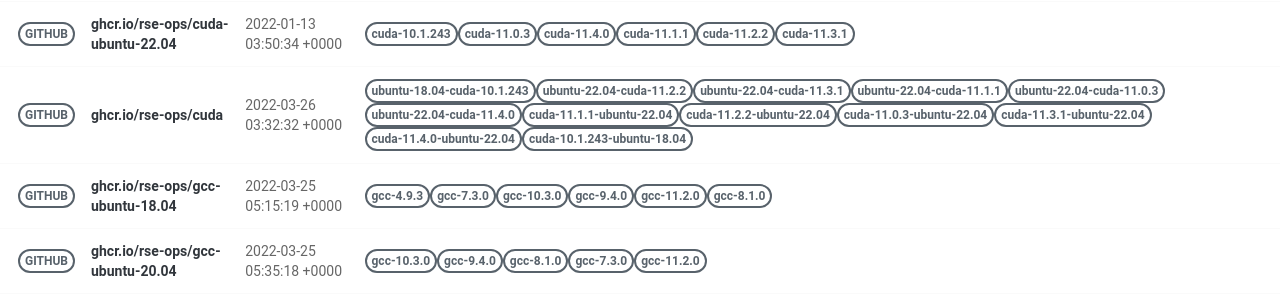
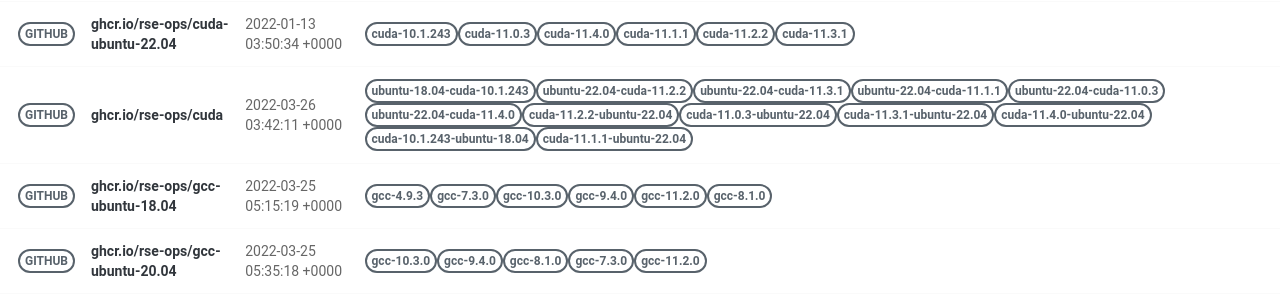
Before and after one commit to rse-ops/docker-images, a Jekyll site: the page built from pages/index.md, in a window 1280 px wide. Shown: the part 428-728 px from the top of the page. Built offline with Jekyll 4.4.1, drawn with Linux system fonts in a browser that asks for light colours; nearby versions of some CDN libraries.

Commit message:
Automated push to update library 2022-03-26

```diff
--- a/_library/ghcr.io-rse-ops-cuda.md
+++ b/_library/ghcr.io-rse-ops-cuda.md
@@ -1,7 +1,7 @@
 ---
 layout: container
 name: ghcr.io/rse-ops/cuda
-updated_at: 2022-03-26 03:32:32.967216
+updated_at: 2022-03-26 03:42:11.800997
 
 
 container_url: https://github.com/orgs/rse-ops/packages/container/package/cuda
@@ -42,5 +39,8 @@ versions:
  - tag: cuda-10.1.243-ubuntu-18.04
    dockerfile: https://github.com/rse-ops/docker-images/blob/main/ubuntu/cuda/Dockerfile
    manifest: https://crane.ggcr.dev/manifest/ghcr.io/rse-ops/cuda:cuda-10.1.243-ubuntu-18.04
+ - tag: cuda-11.1.1-ubuntu-22.04
+   dockerfile: https://github.com/rse-ops/docker-images/blob/main/ubuntu/cuda/Dockerfile
+   manifest: https://crane.ggcr.dev/manifest/ghcr.io/rse-ops/cuda:cuda-11.1.1-ubuntu-22.04
 
 ---
```
Also changed, not shown: other parts of _library/ghcr.io-rse-ops-cuda.md (+0 -3 lines).
